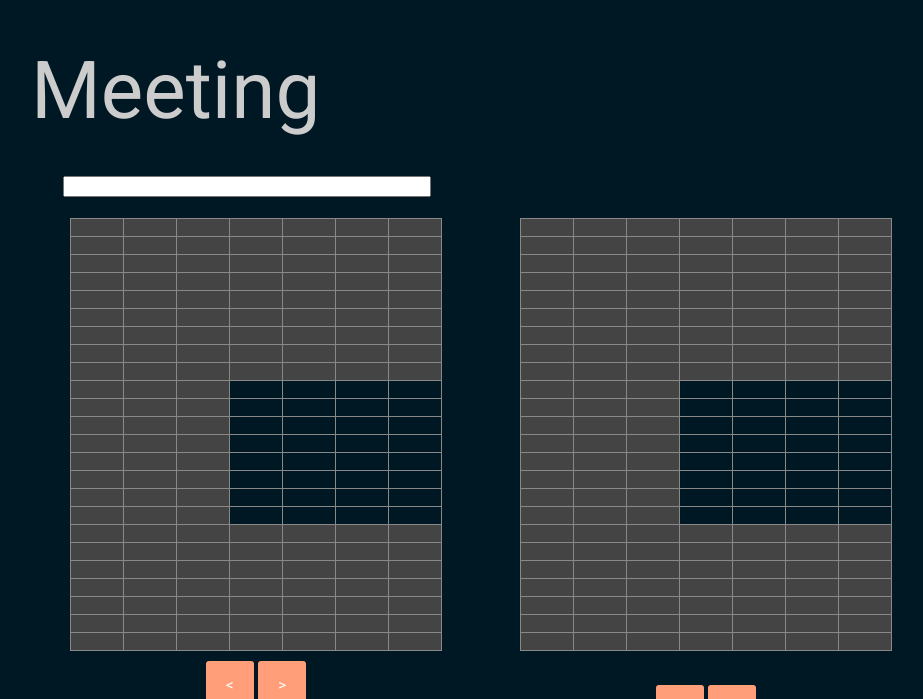
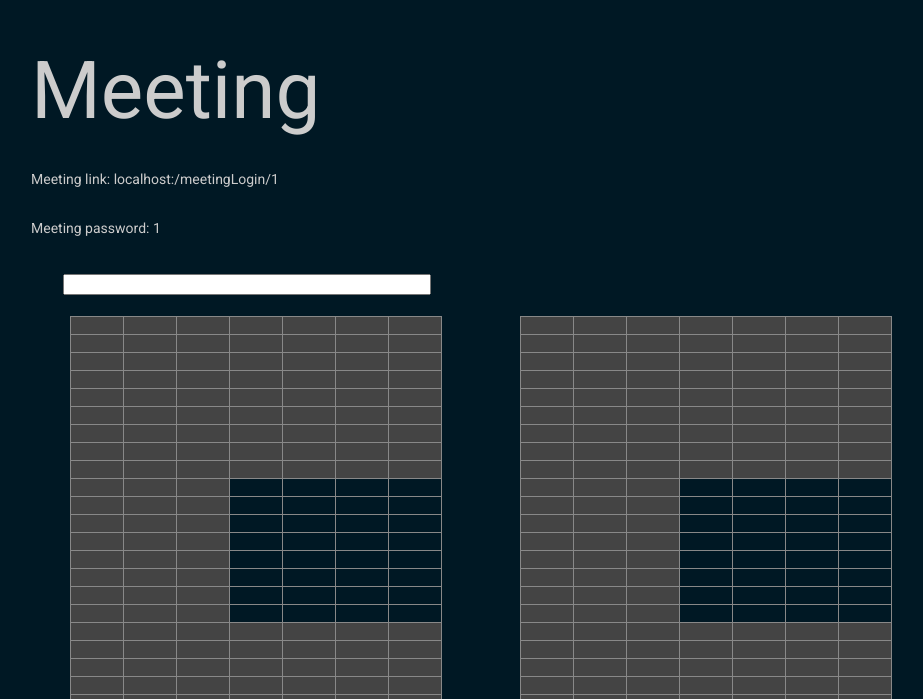
Before and after one commit to crab-projects/crab-meet, a React (Create React App) app in the folder frontend/: page /meeting/1/password/1 in a window 1280 px wide. Shown: the part 101-800 px from the top of the page, without its empty margins (159-1082 px from the left). Built offline with nearby package versions, Linux system fonts and the light colour scheme; no server answers.

Commit message:
Display meeting link and password on meeting page

```diff
--- a/frontend/src/pages/Meeting.js
+++ b/frontend/src/pages/Meeting.js
@@ -48,10 +48,13 @@ export default function Meeting() {
   const dates = [];
   const times = [];
 
+  const LOCAL = true;
+
   return (
     <Layout>
       <Title>Meeting</Title>
-      {meetingData.message}
+      <p>Meeting link: {window.location.hostname + (LOCAL === true ? ':' + window.location.port : '') + '/meetingLogin/' + meetingID}</p>
+      <p>Meeting password: {password}</p>
 
       <br />
 
```
